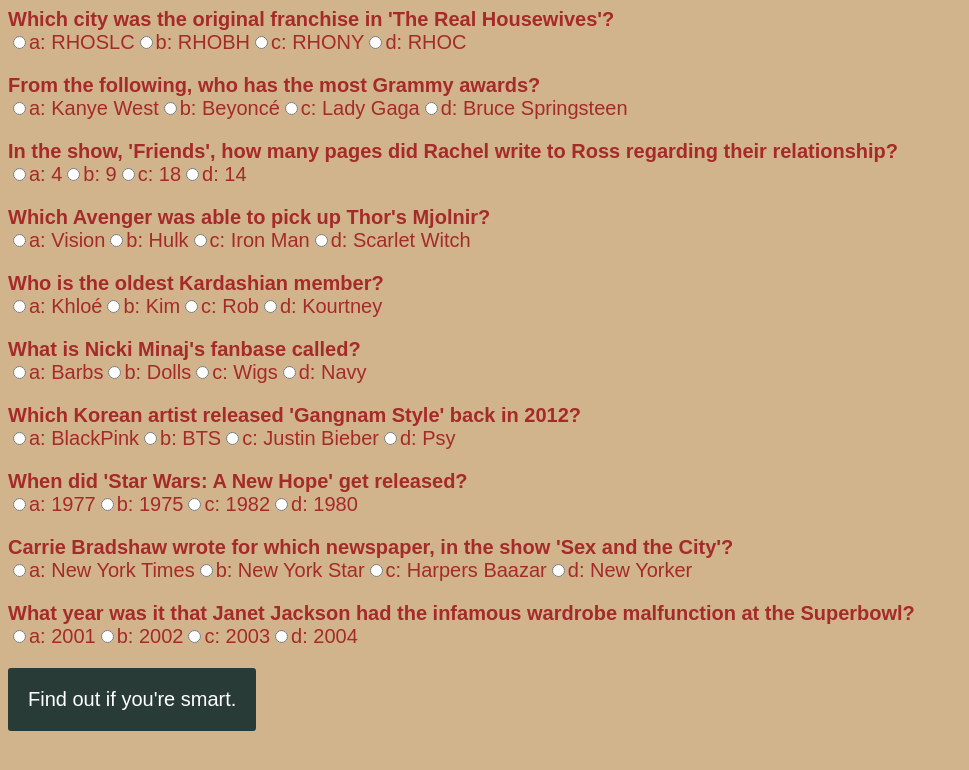
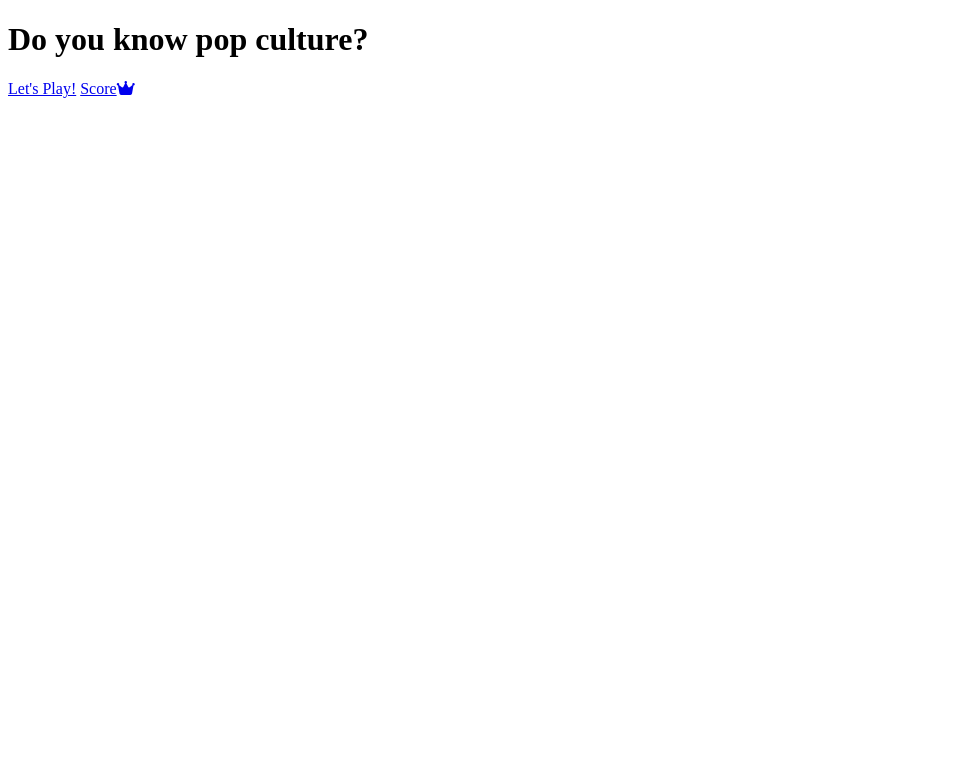
Before and after one commit to garokech/Milestone-Project-1, a plain HTML site: page index.html in a window 1280 px wide. Shown: the whole page, without its empty margins (0-969 px from the left). Drawn offline with Linux system fonts and the light colour scheme.

Commit message:
working on it again

```diff
--- a/index.html
+++ b/index.html
@@ -6,11 +6,19 @@
     <meta name="viewport" content="width=device-width, initial-scale=1.0">
     <title>Pop Culture Trivia Game</title>
     <link rel="stylesheet" href="./style.css">
+    <script src="https://kit.fontawesome.com/9dac8b9981.js" crossorigin="anonymous"></script>
 </head>
 <body>
-    <div id="quiz"></div>
+    <div class="container">
+        <div id="home" class="flex-column flex-center">
+            <h1>Do you know pop culture?</h1>
+            <a href="/game.html" class="btn">Let's Play!</a>
+            <a href="/highscore.html" id='score-btn'class="btn">Score<i class='fas fa-crown'></i></a>
+        </div>
+    </div>
+    <!-- <div id="quiz"></div>
     <button id="submit">Find out if you're smart.</button>
-    <div id="results"></div>
+    <div id="results"></div> -->
    <script src="./index.js"></script>
 </body>
 </html>
--- a/style.css
+++ b/style.css
@@ -1,4 +1,4 @@
-body{
+/* body{
 	font-size: 20px;
 	font-family: sans-serif;
     background-color: tan;
@@ -23,4 +23,4 @@
 }
 #submit:hover{
 	background-color: rgb(170, 51, 97);
-}
+} */
```
